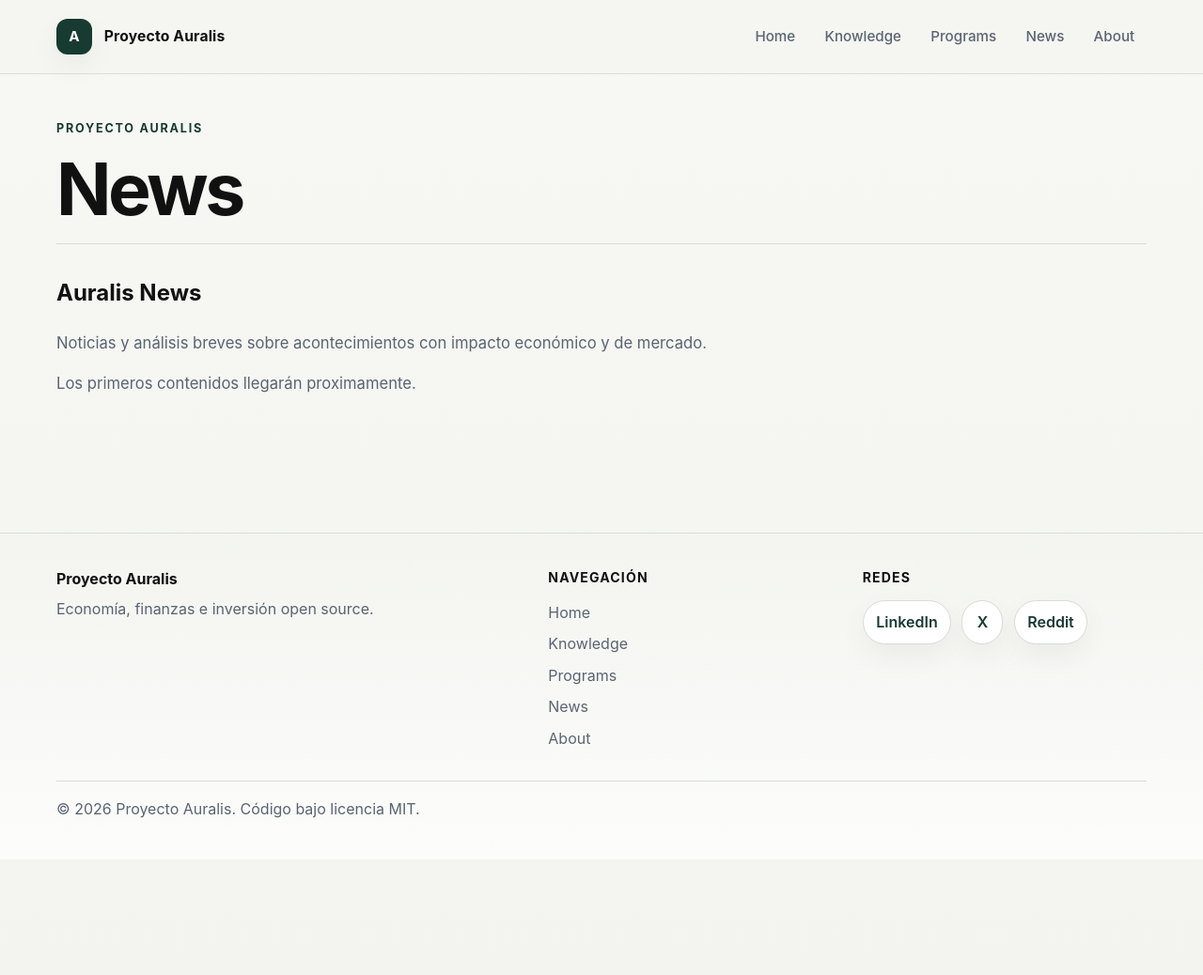
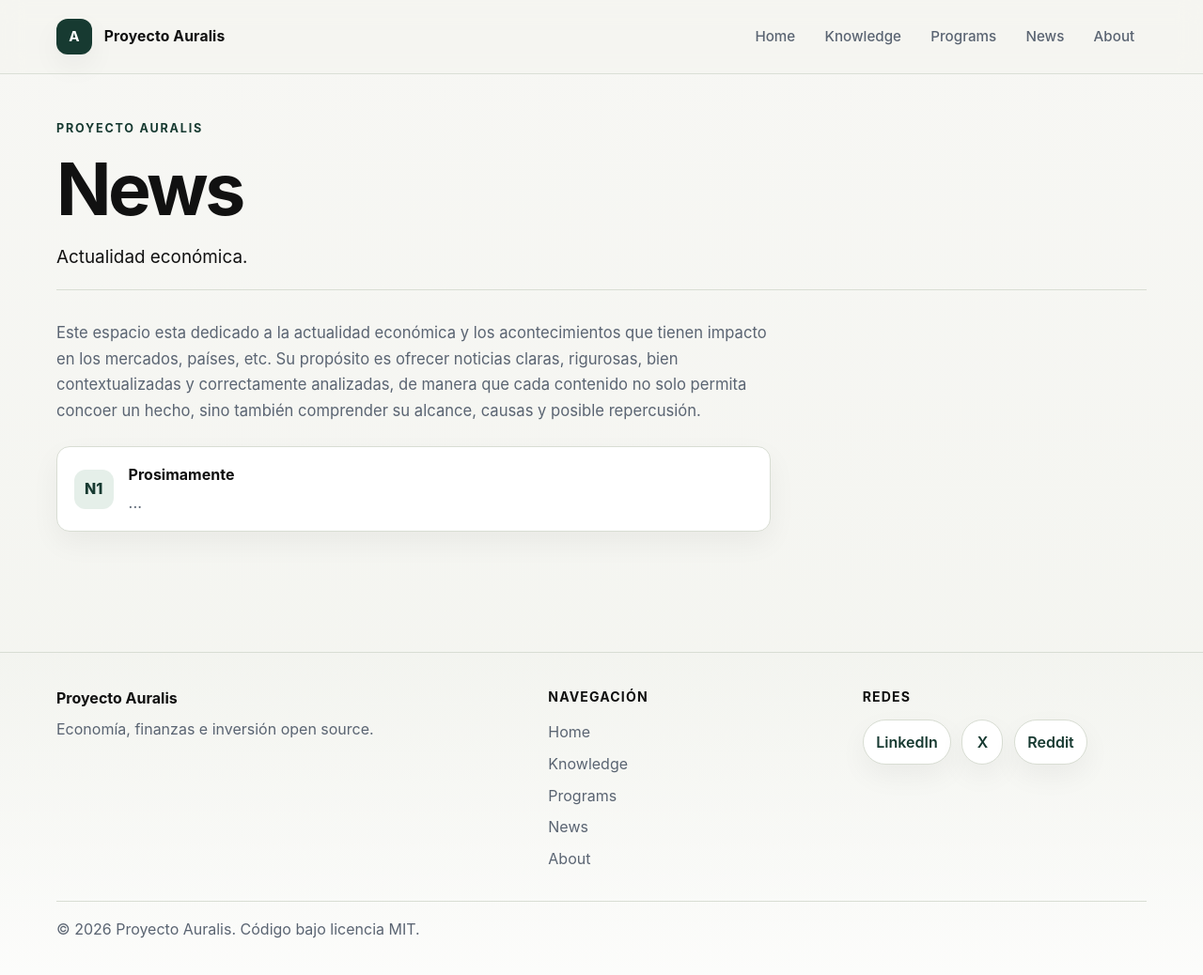
Before and after one commit to Proyecto-Auralis/auralis-site, a Jekyll site: the page built from news/index.md, in a window 1280 px wide and 1042 px high. Shown: the top 1038 px of the window at 94% size. Built offline with Jekyll 4.4.1, drawn with Linux system fonts in a browser that asks for light colours.

Commit message:
Update index.md

```diff
--- a/news/index.md
+++ b/news/index.md
@@ -2,10 +2,17 @@
 layout: page
 title: News
 permalink: /news/
+description: Noticias y publicaciones de Proyecto Auralis.
+lead: "Actualidad económica."
 ---
 
-# Auralis News
+Este espacio esta dedicado a la actualidad económica y los acontecimientos que tienen impacto en los mercados, países, etc. Su propósito es ofrecer noticias claras, rigurosas, bien contextualizadas y correctamente analizadas, de manera que cada contenido no solo permita concoer un hecho, sino también comprender su alcance, causas y posible repercusión.
 
-Noticias y análisis breves sobre acontecimientos con impacto económico y de mercado.
-
-Los primeros contenidos llegarán proximamente.
+<div class="library-list">
+  <div class="library-item">
+    <div class="library-item__icon">N1</div>
+    <div class="library-item__content">
+      <h3>Prosimamente</h3>
+      <p>...</p>
+    </div>
+  </div>
```
